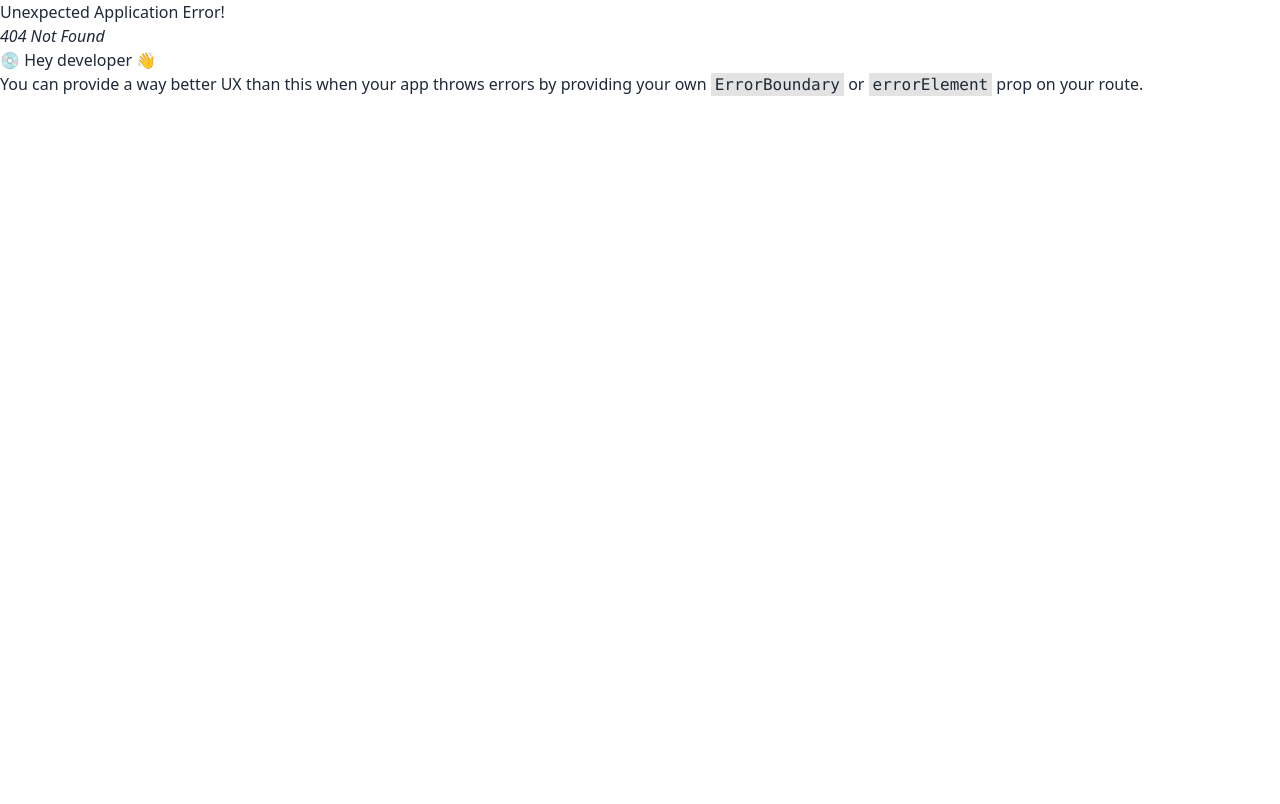
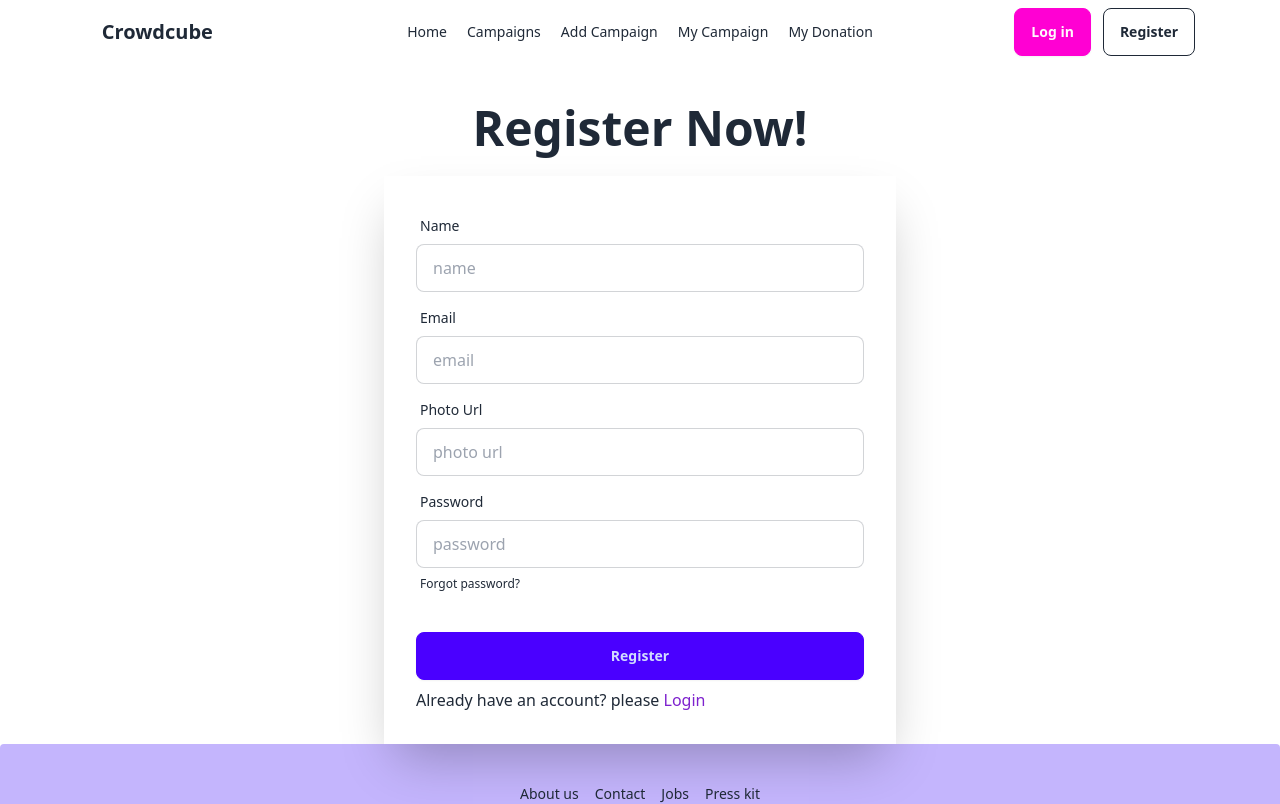
Before and after one commit to rabiyarumi/CrowdCube, a React (Vite) app: page /register in a window 1280 px wide. Before the commit this address had no page. Shown: the top 804 px of the page. Built offline with nearby package versions, Linux system fonts and the light colour scheme.

Commit message:
impliment registration with firebase

```diff
--- /dev/null
+++ b/src/components/Login.jsx
@@ -0,0 +1,11 @@
+import React from 'react';
+
+const Login = () => {
+    return (
+        <div>
+            Login
+        </div>
+    );
+};
+
+export default Login;
--- a/src/components/Navbar.jsx
+++ b/src/components/Navbar.jsx
@@ -49,8 +49,8 @@ const Navbar = () => {
 
   {/* End */}
   <div className="navbar-end gap-3">
-    <Link className='btn btn-secondary'>Log in</Link>
-    <Link className='btn btn-outline'>Register</Link>
+    <Link to={"/login"} className='btn btn-secondary'>Log in</Link>
+    <Link to={"/register"} className='btn btn-outline'>Register</Link>
   </div>
 </div>
     );
--- /dev/null
+++ b/src/components/Register.jsx
@@ -0,0 +1,102 @@
+import React, { useContext } from "react";
+import { AuthContext } from "../providers/AuthProvider";
+import { Link } from "react-router-dom";
+
+const Register = () => {
+  const { userRegister } = useContext(AuthContext);
+
+  const handleRegister = e => {
+    e.preventDefault();
+    const form = e.target;
+
+    const name = form.name.value;
+    const email = form.email.value;
+    const photo = form.photo.value;
+    const password = form.password.value;
+
+    const newUser = {name, email, photo, password}
+
+    userRegister(email, password)
+    .then(result => {
+        console.log(result);
+    })
+    .catch(error => {
+        console.log(error)
+    })
+  }
+
+
+  return (
+    <div className="card  max-w-md lg:max-w-lg mx-auto  shrink-0 ">
+      <h1 className="text-center text-5xl font-bold mt-10 mb-6">
+        Register Now!
+      </h1>
+      <form onSubmit={handleRegister} className="card-body shadow-2xl">
+        <div className="form-control">
+          <label className="label">
+            <span className="label-text">Name</span>
+          </label>
+          <input
+            type="text"
+            name="name"
+            placeholder="name"
+            className="input input-bordered"
+            required
+          />
+        </div>
+        <div className="form-control">
+          <label className="label">
+            <span className="label-text">Email</span>
+          </label>
+          <input
+            type="email"
+            name="email"
+            placeholder="email"
+            className="input input-bordered"
+            required
+          />
+        </div>
+        <div className="form-control">
+          <label className="label">
+            <span className="label-text">Photo Url</span>
+          </label>
+          <input
+            type="text"
+            name="photo"
+            placeholder="photo url"
+            className="input input-bordered"
+            required
+          />
+        </div>
+        <div className="form-control">
+          <label className="label">
+            <span className="label-text">Password</span>
+          </label>
+          <input
+            type="password"
+            name="password"
+            placeholder="password"
+            className="input input-bordered"
+            required
+          />
+          <label className="label">
+            <a href="#" className="label-text-alt link link-hover">
+              Forgot password?
+            </a>
+          </label>
+        </div>
+        <div className="form-control mt-6">
+          <button className="btn btn-primary">Register</button>
+        </div>
+        <p>
+          Already have an account? please{" "}
+          <Link to={"/login"} className="text-purple-700">
+            Login
+          </Link>
+        </p>
+      </form>
+    </div>
+  );
+};
+
+export default Register;
--- a/src/providers/AuthProvider.jsx
+++ b/src/providers/AuthProvider.jsx
@@ -1,4 +1,6 @@
 import { Children, createContext, useState } from "react";
+import { createUserWithEmailAndPassword } from "firebase/auth";
+import { auth } from "../../firebase.init";
 
 
 export const AuthContext = createContext();
@@ -10,11 +12,19 @@ const AuthProvider = ({children}) => {
     const [loading, setLoading] = useState(true);
 
 
+    //register user
+    const userRegister = (email, password) => {
+        setLoading(true);
+        return createUserWithEmailAndPassword(auth, email, password);
+    }
+
+
 
     //------
     const authInfo = {
         user,
         setUser,
+        userRegister,
     }
 
     return (
```
Also changed, not shown: src/routs/MainRout.jsx (+10 -0 lines).
